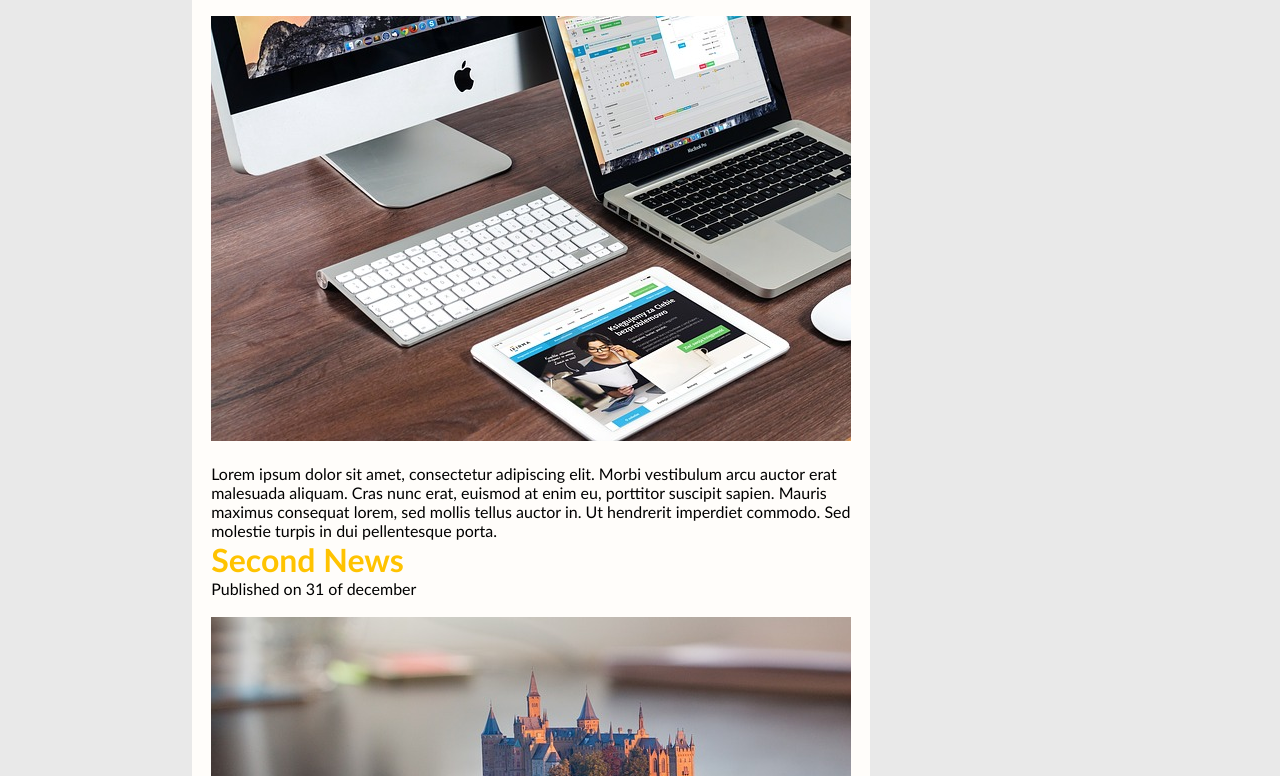
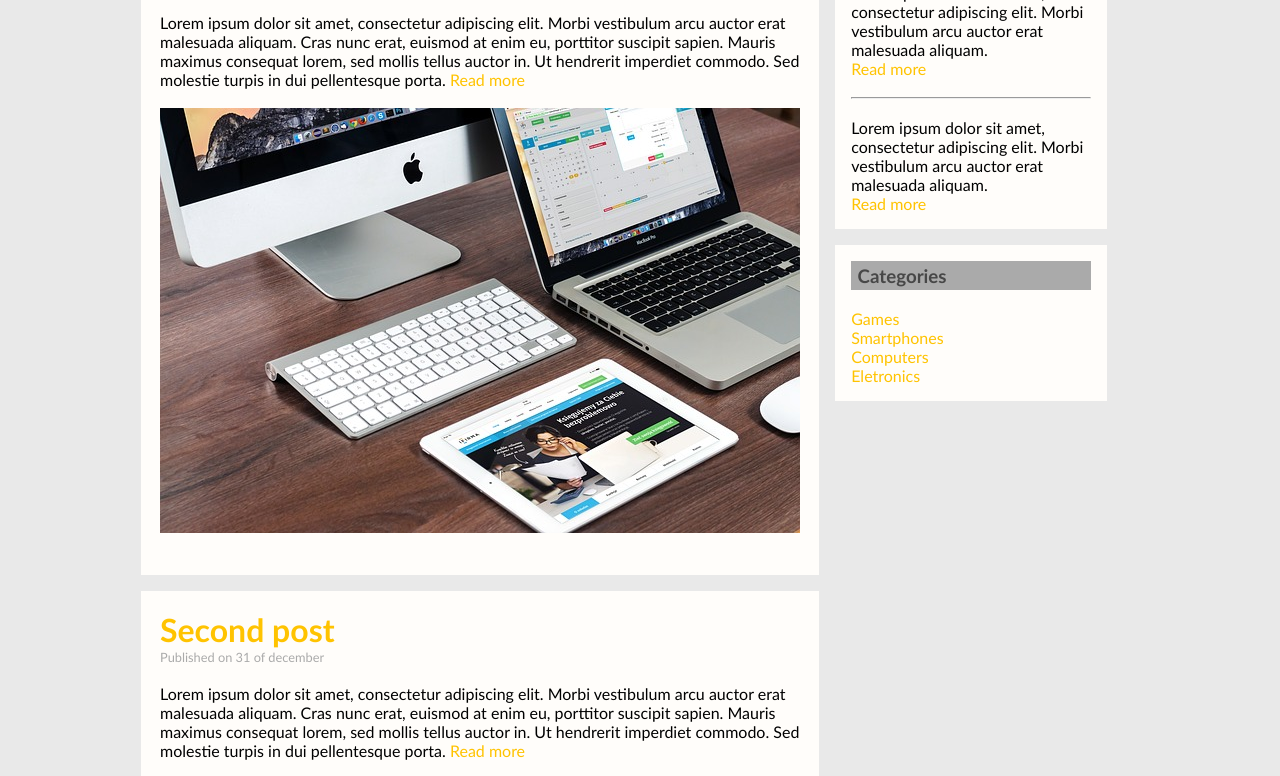
Before and after one commit to raphamatoss/TechBlog, a plain HTML site: page index.html in a window 1280 px wide. Shown: the part 236-1012 px from the top of the page. Drawn offline with Linux system fonts and the light colour scheme.

Commit message:
Home page done

```diff
--- a/index.html
+++ b/index.html
@@ -26,36 +26,62 @@
 
     <div id="main"> <!-- content-->
         <div id="main-content">
-            <div class="news">
-                <h1>First News</h1>
-                <p>Published on 31 of december</p>
-                <img src="./images/imagem2.jpg">
+            <div class="post">
+                <h1>First post</h1>
+                <p class="date">Published on 31 of december</p> <br>
                 <p>
                     Lorem ipsum dolor sit amet, consectetur adipiscing elit.
                     Morbi vestibulum arcu auctor erat malesuada aliquam. Cras
                     nunc erat, euismod at enim eu, porttitor suscipit sapien.
                     Mauris maximus consequat lorem, sed mollis tellus auctor in.
                     Ut hendrerit imperdiet commodo. Sed molestie turpis in dui
-                    pellentesque porta.</p>
+                    pellentesque porta. <a class="read-more" href="./post1.html">Read more</a>
+                </p>
+                <img src="./images/imagem2.jpg">
             </div>
 
-            <div class="news">
-                <h1>Second News</h1>
-                <p>Published on 31 of december</p>
-                <img src="./images/imagem3.jpg">
+            <div class="post">
+                <h1>Second post</h1>
+                <p class="date">Published on 31 of december</p> <br>
                 <p>
                     Lorem ipsum dolor sit amet, consectetur adipiscing elit.
                     Morbi vestibulum arcu auctor erat malesuada aliquam. Cras
                     nunc erat, euismod at enim eu, porttitor suscipit sapien.
                     Mauris maximus consequat lorem, sed mollis tellus auctor in.
                     Ut hendrerit imperdiet commodo. Sed molestie turpis in dui
-                    pellentesque porta.</p>
+                    pellentesque porta. <a class="read-more" href=".post2.html">Read more</a>
+                </p>
+                <img src="./images/imagem3.jpg">
+            </div>
+        </div>
+        <div id="side-content"> <!-- content end -->
+            <div class="side-content">
+                <h3>Recent Posts</h3> <br>
+                <p>
+                    Lorem ipsum dolor sit amet, consectetur adipiscing elit.
+                    Morbi vestibulum arcu auctor erat malesuada aliquam.
+                </p>
+                <a class="read-more">Read more</a>
+
+                <br>
+                <br>
+                <hr>
+                <br>
+
+                <p>
+                    Lorem ipsum dolor sit amet, consectetur adipiscing elit.
+                    Morbi vestibulum arcu auctor erat malesuada aliquam.
+                </p>
+                <a class="read-more">Read more</a>
             </div>
 
-        </div>
-
-        <div id="side-content"> <!-- content end -->
-
+            <div class="side-content">
+                <h3>Categories</h3> <br>
+                <a class="read-more">Games</a> <br>
+                <a class="read-more">Smartphones</a> <br>
+                <a class="read-more">Computers</a> <br>
+                <a class="read-more">Eletronics</a>
+            </div>
         </div>
     </div>
 </body>
--- a/style.css
+++ b/style.css
@@ -39,18 +39,38 @@ body {
 
 /* config of the content of the page*/
 
-#content {
-    position: relative;
+#main {
+    display: flex;
+    flex-direction: row;
+    justify-content: center;
 }
 
 #main-content {
+    display: flex;
+    flex-direction: column;
+}
+
+.post {
     background: #fffdfa;
-    position: absolute;
     margin-top: 1rem;
     padding: 1.2rem;
     left: 15%;
     width: 40rem;
     text-align: left;
+}
+
+.date {
+    font-size: 80%;
+    color: #aaaaaa;
+}
+
+.read-more {
+    color: #ffc300;
+    text-decoration: none;
+}
+
+.read-more:hover {
+    text-decoration: underline;
 }
 
 img {
@@ -61,3 +81,21 @@ img {
 h1 {
     color: #ffc300;
 }
+
+#side-content {
+    width: 20rem;
+}
+
+.side-content {
+    background: #fffdfa;
+    padding: 1rem;
+    margin-top: 1rem;
+    margin-left: 1rem;
+    width: 15rem
+}
+
+h3 {
+    background-color: #aaaaaa;
+    color: #474747;
+    padding: 0.2rem 0.4rem;
+}
```
